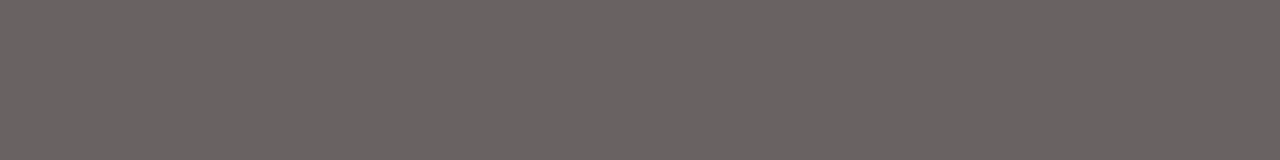
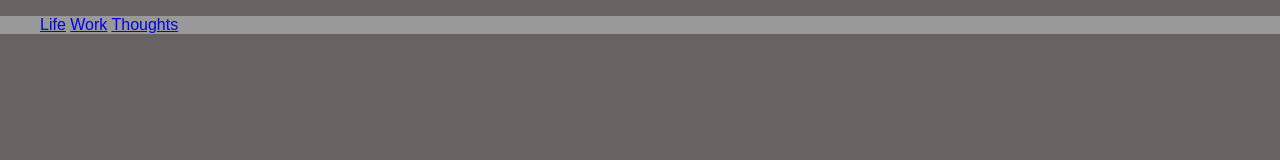
Before and after one commit to indexcosmos/accumulator, a plain HTML site: page index.html in a window 1280 px wide. Drawn offline with Linux system fonts and the light colour scheme.

Commit message:
update html sections

```diff
--- a/index.html
+++ b/index.html
@@ -31,7 +31,15 @@
   <body>
 
   <div class="container">
-
+    <nav>
+      <ul>
+        <il>
+          <a href="#">Life</a>
+          <a href="#">Work</a>
+          <a href="#">Thoughts</a>
+        </il>
+      </ul>
+    </nav>
 
 
 
```
